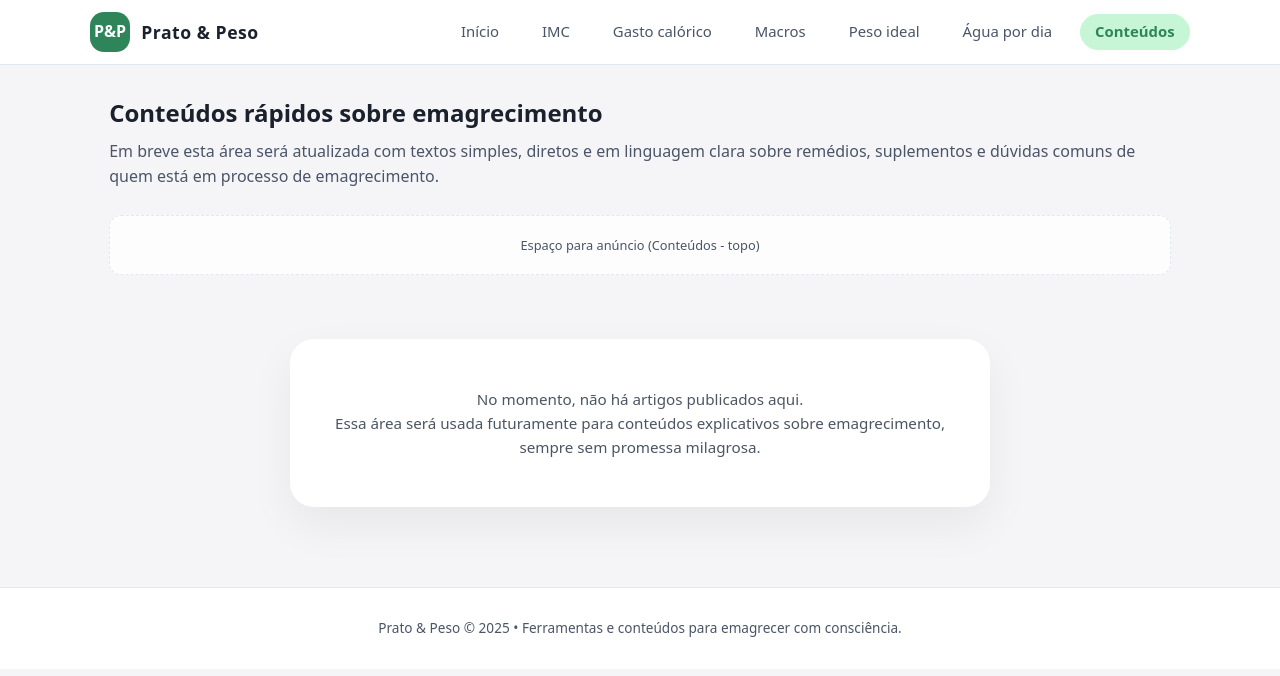
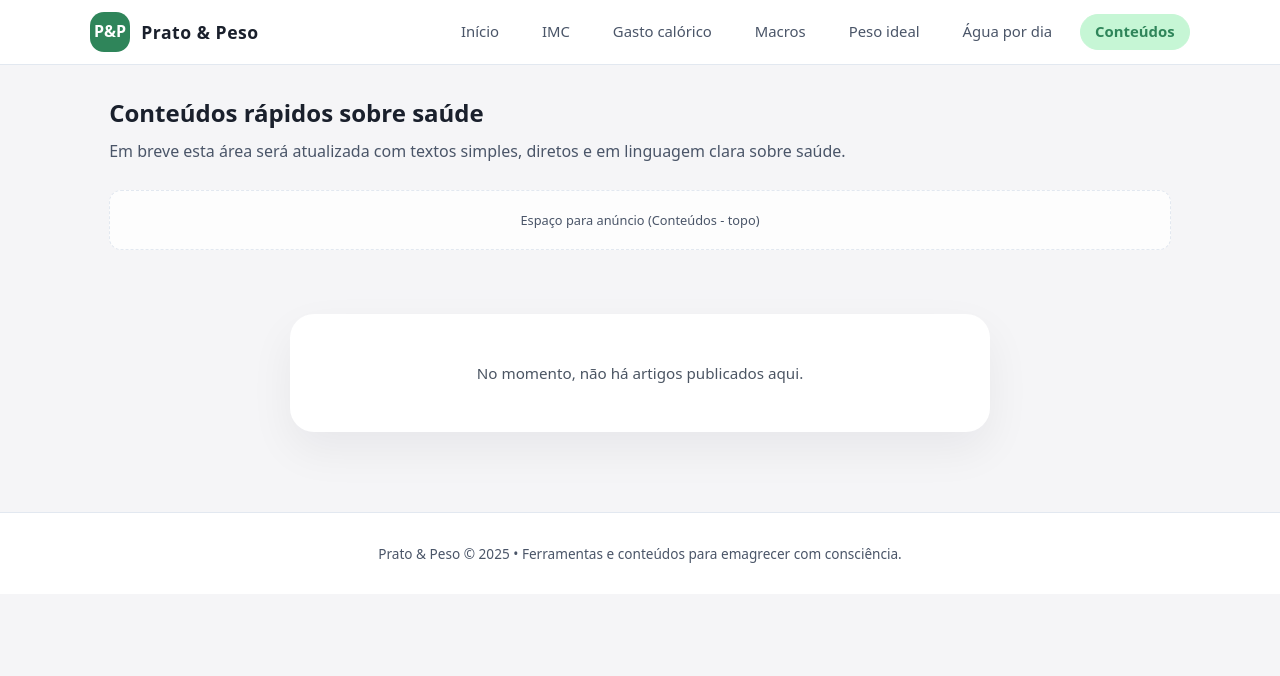
Before and after one commit to RafaelBrito55/prato-e-peso-rev-03, a plain HTML site: page conteudos/index.html in a window 1280 px wide. Drawn offline with Linux system fonts and the light colour scheme.

Commit message:
Update index.html

```diff
--- a/conteudos/index.html
+++ b/conteudos/index.html
@@ -104,10 +104,10 @@
     <!-- CABEÇALHO GERAL -->
     <section class="page-header">
       <div class="container">
-        <h1>Conteúdos rápidos sobre emagrecimento</h1>
+        <h1>Conteúdos rápidos sobre saúde</h1>
         <p>
           Em breve esta área será atualizada com textos simples, diretos e em linguagem clara
-          sobre remédios, suplementos e dúvidas comuns de quem está em processo de emagrecimento.
+          sobre saúde.
         </p>
       </div>
     </section>
@@ -127,8 +127,6 @@
         <div class="content-empty">
           <p>
             No momento, não há artigos publicados aqui.<br>
-            Essa área será usada futuramente para conteúdos explicativos sobre emagrecimento,
-            sempre sem promessa milagrosa.
           </p>
         </div>
       </div>
```
